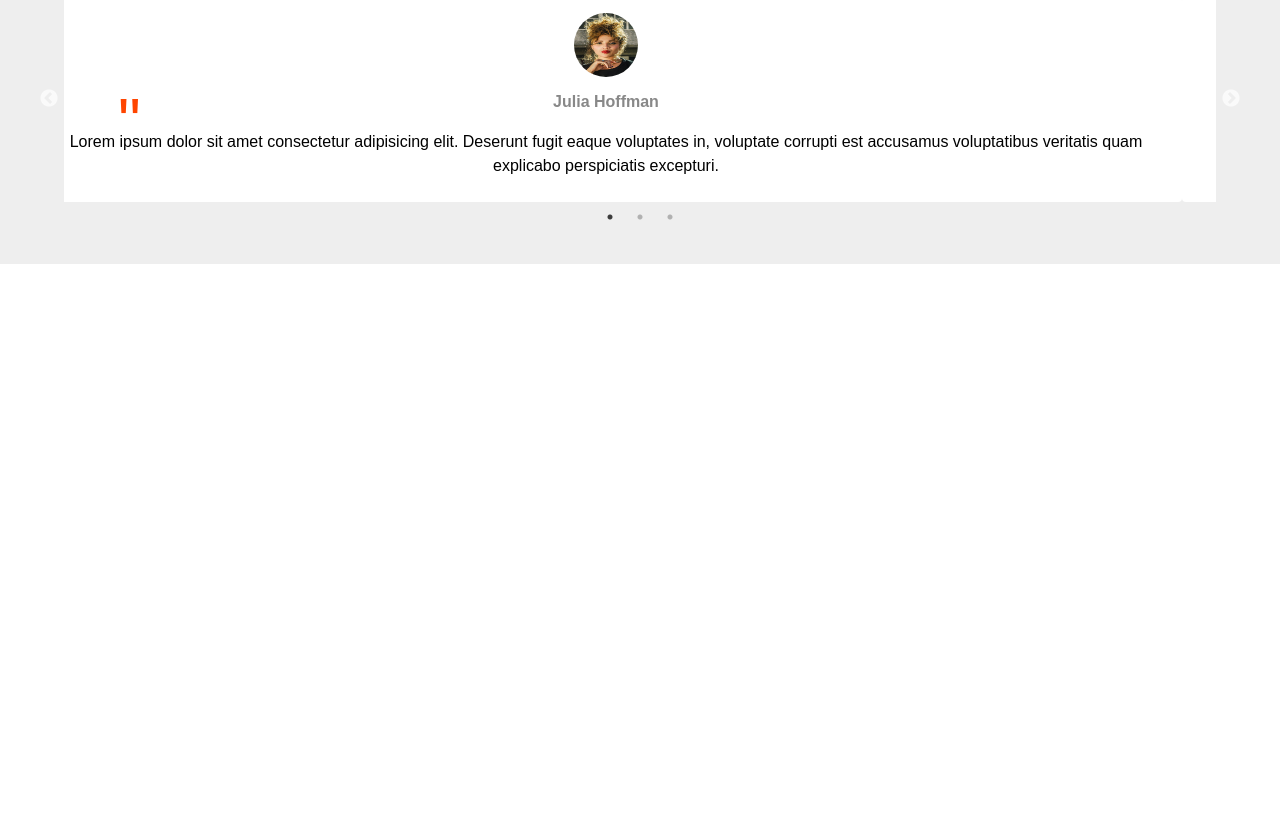
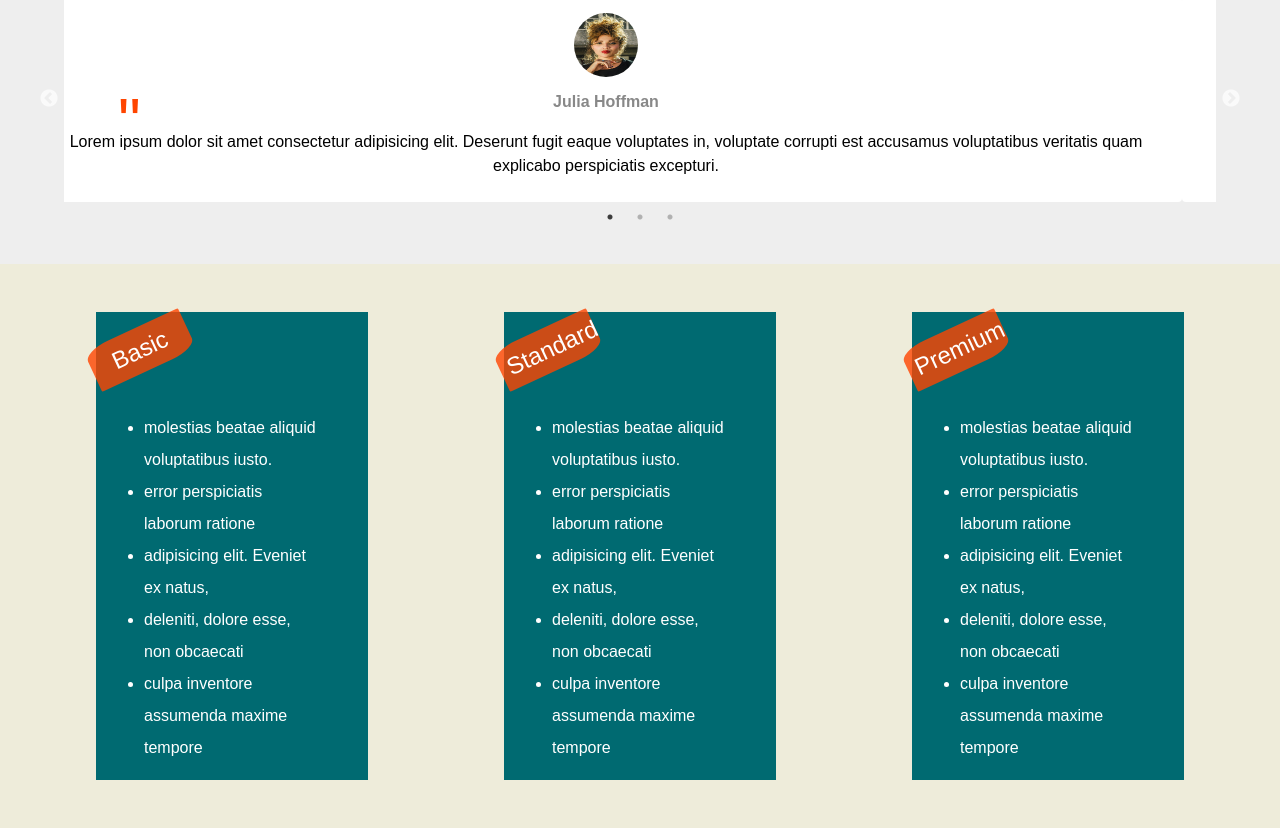
Before and after one commit to Pranjali24/Simple-flex-website, a plain HTML site: page index.html in a window 1280 px wide. Shown: the part 1214-2042 px from the top of the page. Before the commit the page ends 1478 px from the top, so only its background shows below. Drawn offline with nearby package versions, Linux system fonts and the light colour scheme.

Commit message:
Add new section price tag

```diff
--- a/index.html
+++ b/index.html
@@ -127,6 +127,43 @@
       </div>
     </section>
 
+    <section class="prices">
+      <div class="price__content">
+        <div class="price__card">
+          <div class="price__heading">Basic</div>
+          <ul class="product__detail">
+            <li class="product__point">molestias beatae aliquid voluptatibus iusto.</li>
+            <li class="product__point">error perspiciatis laborum ratione </li>
+            <li class="product__point">adipisicing elit. Eveniet ex natus,</li>
+            <li class="product__point">deleniti, dolore esse, non obcaecati </li>
+            <li class="product__point">culpa inventore assumenda maxime tempore</li>
+          </ul>
+        </div>
+
+        <div class="price__card">
+          <div class="price__heading">Standard</div>
+          <ul class="product__detail">
+            <li class="product__point">molestias beatae aliquid voluptatibus iusto.</li>
+            <li class="product__point">error perspiciatis laborum ratione </li>
+            <li class="product__point">adipisicing elit. Eveniet ex natus,</li>
+            <li class="product__point">deleniti, dolore esse, non obcaecati </li>
+            <li class="product__point">culpa inventore assumenda maxime tempore</li>
+
+          </ul>
+        </div>
+
+        <div class="price__card">
+          <div class="price__heading">Premium</div>
+          <ul class="product__detail">
+            <li class="product__point">molestias beatae aliquid voluptatibus iusto.</li>
+            <li class="product__point">error perspiciatis laborum ratione </li>
+            <li class="product__point">adipisicing elit. Eveniet ex natus,</li>
+            <li class="product__point">deleniti, dolore esse, non obcaecati </li>
+            <li class="product__point">culpa inventore assumenda maxime tempore</li>
+          </ul>
+        </div>
+      </div>
+    </section>
     <script src="index.js"></script>
   </body>
 </html>
--- a/styles.css
+++ b/styles.css
@@ -232,7 +232,44 @@ input{
   background-color: rgb(221, 100, 100);
   cursor: pointer;
 }
+/* Price card section */
 
+.prices{
+  padding: 2rem 3rem;
+  background-color: #eeecda;
+}
+.price__content{
+  display: flex;
+  justify-content: space-between;
+  padding: 1rem 3rem;
+}
+.price__card{
+  width: 25%;
+  padding: 1rem 2rem;
+  background-color: #006a71;
+  color: #fff;
+  transition: all .5s;
+}
+.price__heading{
+  width: 50%;
+  margin-left: -2.5rem;
+  padding: .5rem;
+  text-align: center;
+  border-radius: 25% 2%;
+  font-size: 1.5rem;
+  background-color: rgba(255, 68, 0, 0.795);
+  transform: rotate(-25deg);
+}
+.product__detail{
+  margin-top: 2.5rem;
+  padding:0 1rem;
+}
+.product__point{
+  line-height: 2;
+}
+.price__card:hover{
+  transform: rotateY(30deg);
+}
 /* Naviggation media query for small screen */
 @media only screen and (max-width:500px){
     .list{
```
Also changed, not shown: career.html (+0 -3 lines).
